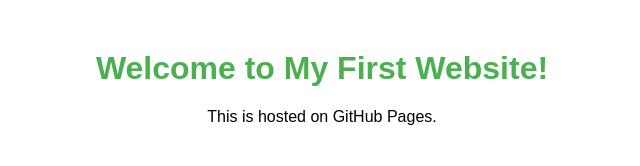
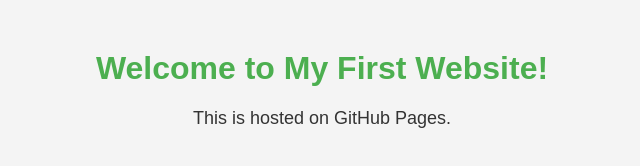
Before and after one commit to dianakasim16/my-first-website, a plain HTML site: page index.html in a window 1280 px wide. Shown: the full height of the page, 318-958 px from the left. Drawn offline with Linux system fonts and the light colour scheme.

Commit message:
Update index.html

```diff
--- a/index.html
+++ b/index.html
@@ -4,10 +4,8 @@
     <meta charset="UTF-8">
     <meta name="viewport" content="width=device-width, initial-scale=1.0">
     <title>My First Website</title>
-    <style>
-        body { font-family: Arial, sans-serif; text-align: center; margin-top: 50px; }
-        h1 { color: #4CAF50; }
-    </style>
+    <!-- Link to CSS file -->
+    <link rel="stylesheet" href="style.css">
 </head>
 <body>
     <h1>Welcome to My First Website!</h1>
```
